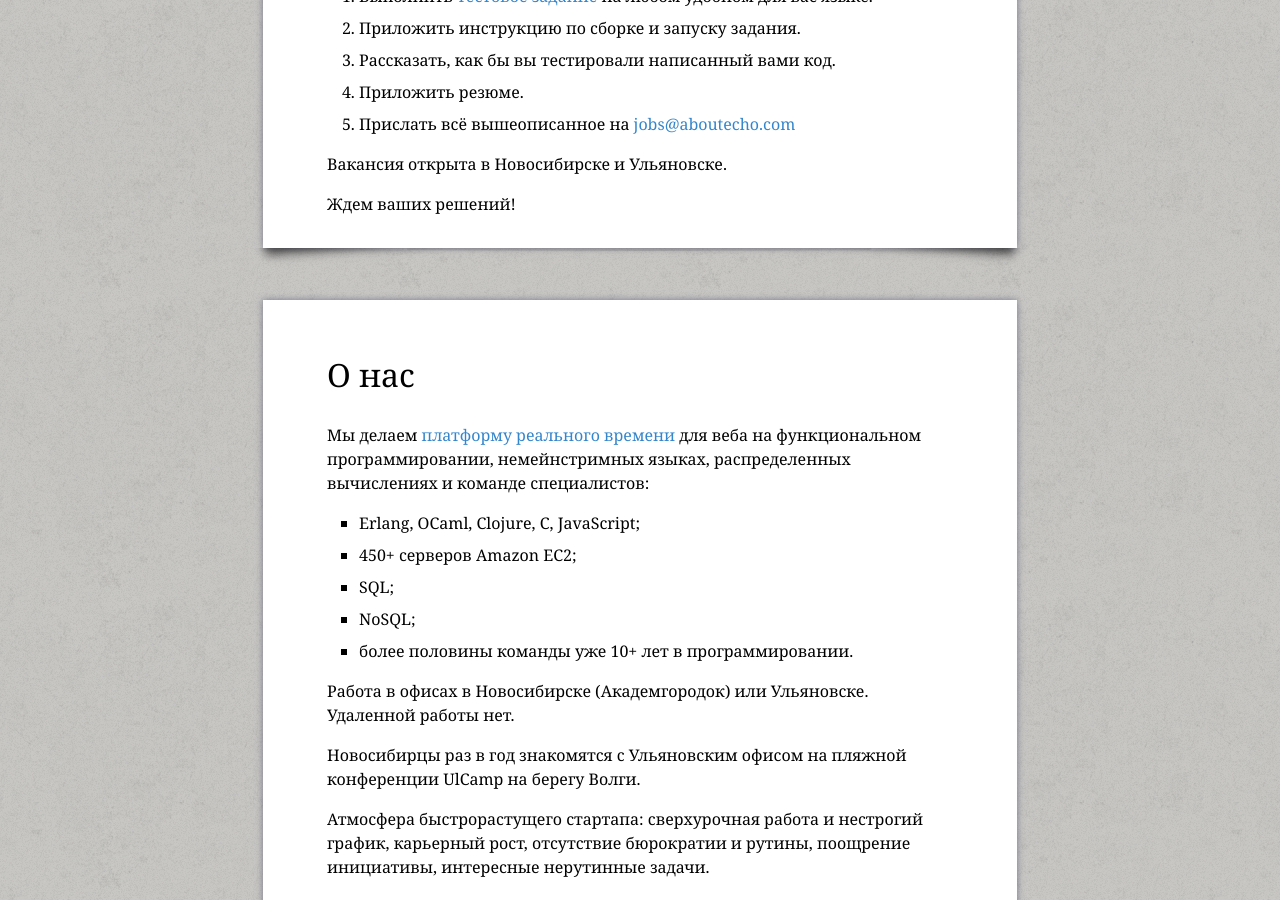
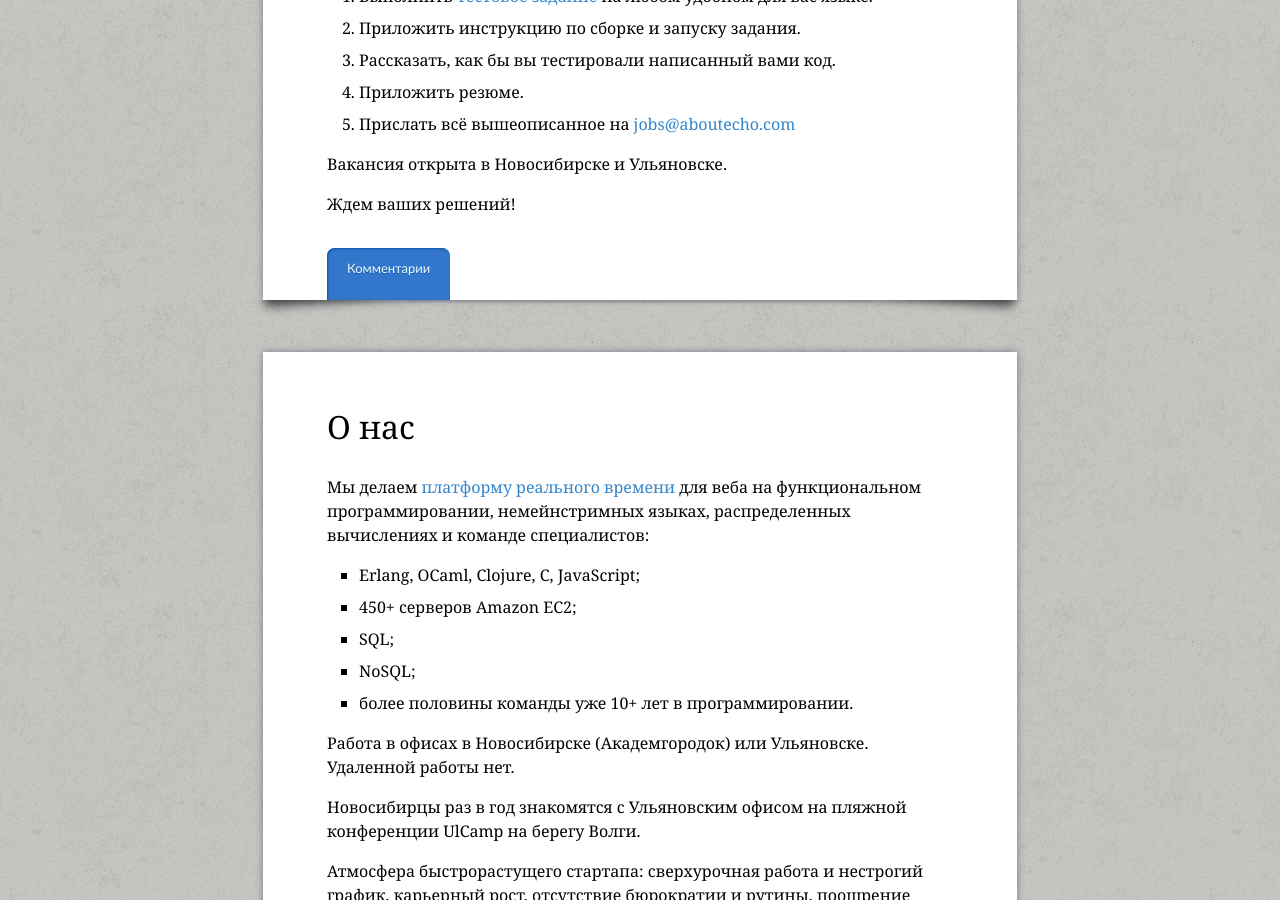
Before and after one commit to EchoTeam/echoteam.github.com, a Jekyll site: the page built from jobs.html, in a window 1280 px wide and 900 px high, scrolled down 470 px. Built offline with Jekyll 4.4.1, drawn with Linux system fonts in a browser that asks for light colours; some web fonts are replaced; Markdown is read by kramdown in place of the engine named in the settings.

Commit message:
Added reactions to test task

```diff
--- a/jobs.html
+++ b/jobs.html
@@ -19,6 +19,9 @@ title: Работа в Echo
         <p>Вакансия открыта в Новосибирске и Ульяновске.
         <p>Ждем ваших решений!
     </div>
+    <a class="post__comments comments_counter" href="/jobs/serverside-june-2013.html#comments" data-url="{{ site.url}}/jobs/serverside-june-2013.html">
+        Комментарии
+    </a>
 </div><div class="post__hr"></div>
 
 <div class="post">
--- a/jobs/serverside-june-2013.html
+++ b/jobs/serverside-june-2013.html
@@ -51,4 +51,7 @@ title: Инженер server-side
         <br/>
 
     </div>
+    <div class="comments" id="comments">
+        <div class="comments__stream" data-url="{{ site.url }}{{ page.url}}"></div>
+    </div>
 </div><div class="post__hr"></div>
```
